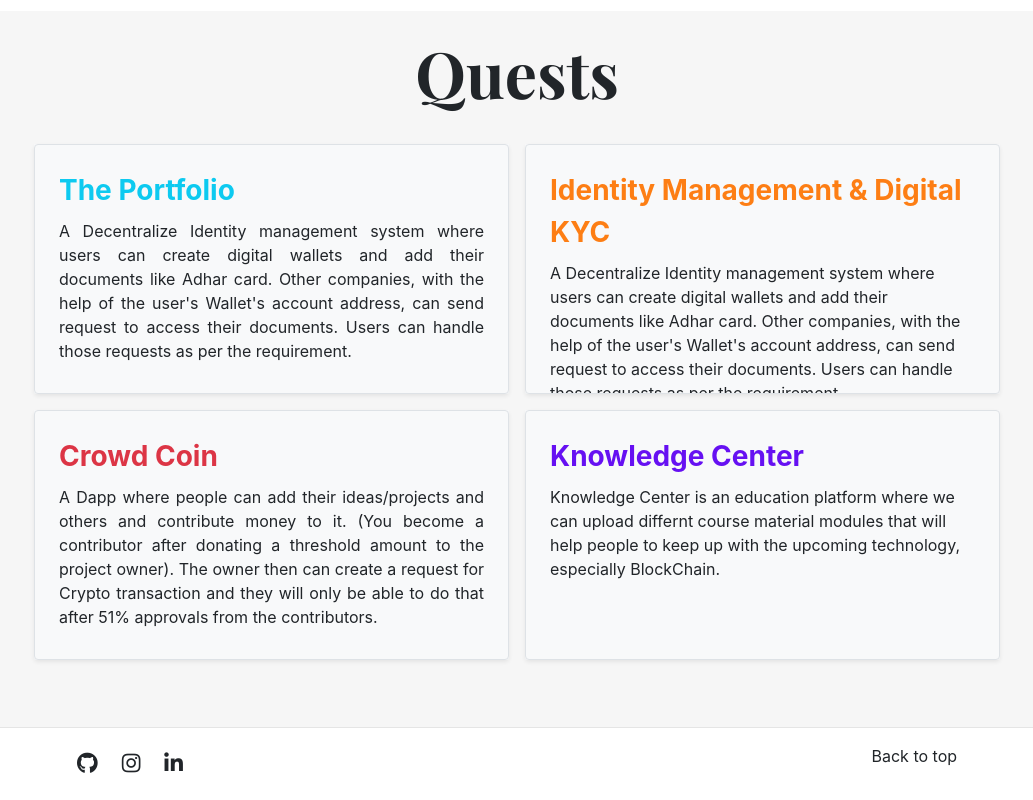
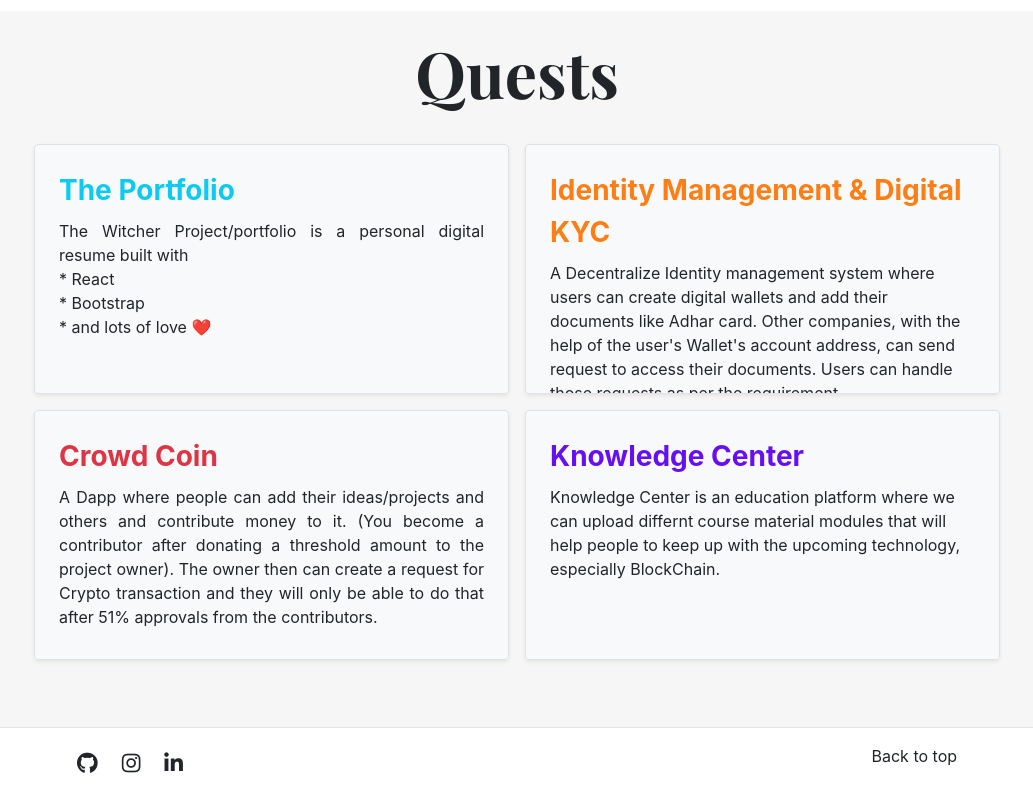
Before and after one commit to SahilSikarwar/portfolio, a React (Create React App) app: page / in a window 1280 px wide. Shown: the part 2402-3202 px from the top of the page, without its empty margins (123-1156 px from the left). Built offline with nearby package versions, Linux system fonts and the light colour scheme; a web font is replaced by a local one.

Commit message:
changes in the project files

```diff
--- a/src/components/Projects/Projects.js
+++ b/src/components/Projects/Projects.js
@@ -19,11 +19,10 @@ function Projects() {
                     The Portfolio
                   </strong>
                   <p class="card-text mb-auto">
-                    A Decentralize Identity management system where users can
-                    create digital wallets and add their documents like Adhar
-                    card. Other companies, with the help of the user's Wallet's
-                    account address, can send request to access their documents.
-                    Users can handle those requests as per the requirement.
+                    The Witcher Project/portfolio is a personal digital resume
+                    built with <br />
+                    * React <br />
+                    * Bootstrap <br />* and lots of love ❤️
                   </p>
                 </div>
               </div>
```
